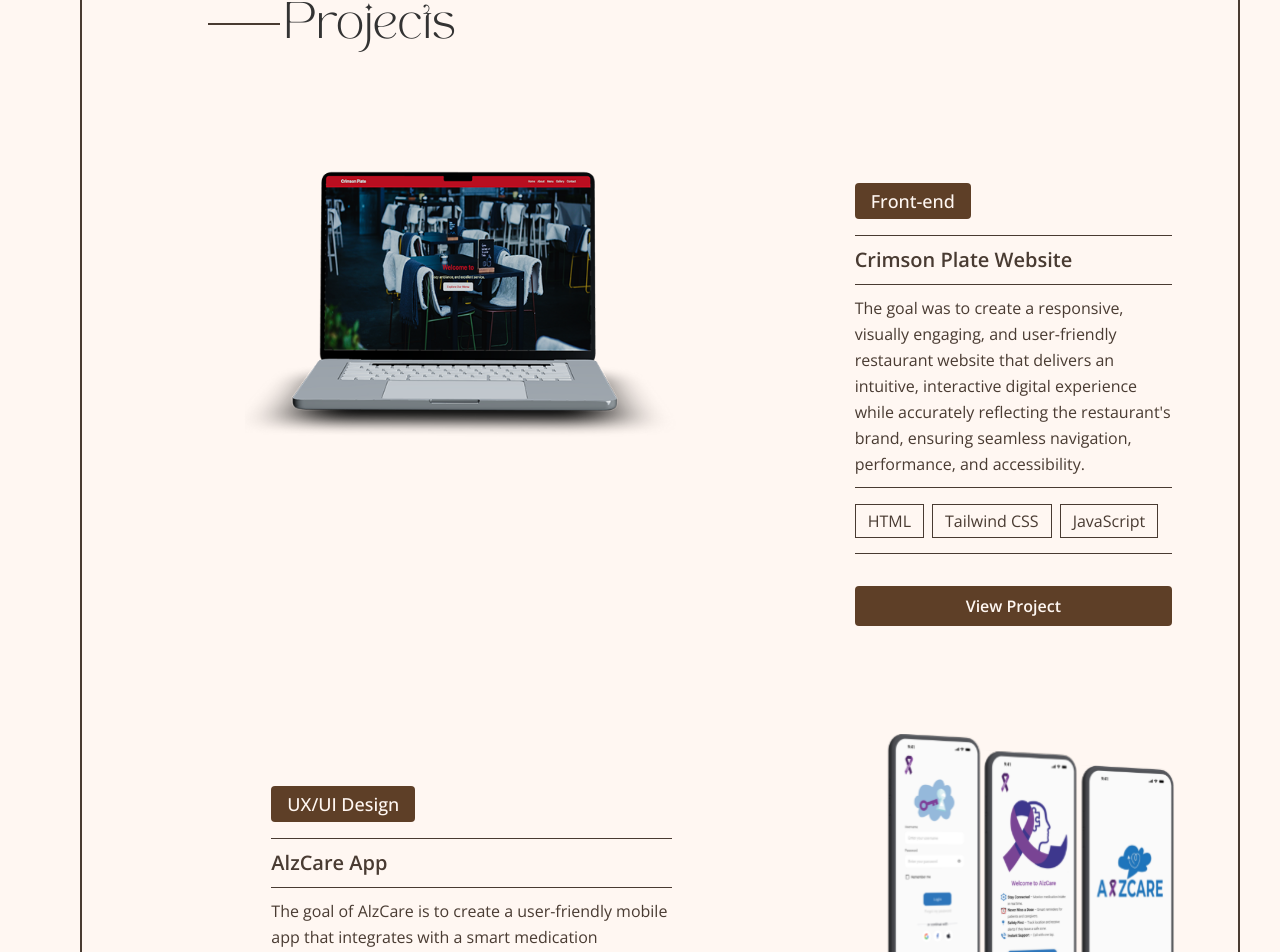
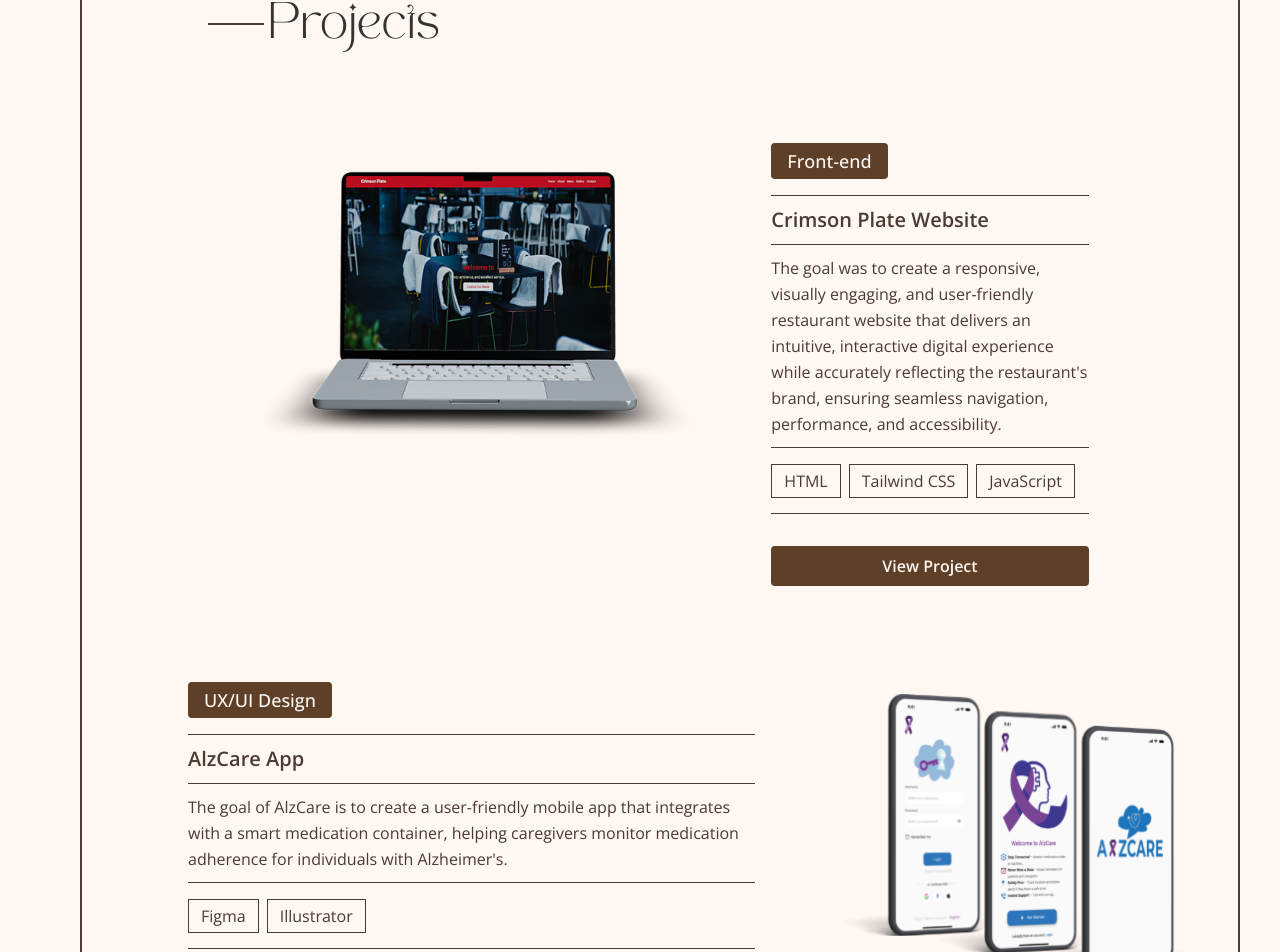
Before and after one commit to Negin-code/portfolio-old-version-1, a React (Vite) app: page /projects in a window 1280 px wide. Shown: the part 193-1145 px from the top of the page. Built offline with nearby package versions, Linux system fonts and the light colour scheme; a web font is replaced by a local one.

Commit message:
update project page

```diff
--- a/src/Pages/Projects.jsx
+++ b/src/Pages/Projects.jsx
@@ -6,7 +6,7 @@
 import AlzcareImage from "../assets/Alzcare.svg";
 const Projects = () => {
   return (
-    <main className="grid grid-cols-4 sm:grid-cols-4 md:grid-cols-6 lg:grid-cols-12 gap-4 min-h-screen bg-[#FFF7F2] pt-20 lg:pt-50 lg:px-0 md:px-8 relative">
+    <main className="grid grid-cols-4 sm:grid-cols-4 md:grid-cols-6 lg:grid-cols-12 gap-4 min-h-screen bg-[#FFF7F2] pt-20 lg:pt-50 lg:px-0 md:px-8 relative overflow-hidden">
       {/* Left vertical line */}
       <div className="absolute left-17 md:left-20 top-0 bottom-8 h-[calc(100%-5rem)] w-[2px] bg-[#493b32]"></div>
 
@@ -14,25 +14,25 @@
       <div className="absolute right-10 top-0 bottom-8 h-[calc(100%-5rem)] w-[2px] bg-[#493b32]"></div>
 
       {/* Projects Title */}
-      <div className="col-span-4 md:col-span-6 lg:col-span-10 lg:col-start-2 flex flex-row items-start justify-start gap-1 mt-20 lg:mt-0 mb-0 pl-25">
-        <div className="w-[5vh] md:w-[9vh] h-[2px] bg-[#493B32] mt-2 lg:mt-4"></div>
-        <h1 className="text-2xl md:text-4xl lg:text-4xl font-tan text-[#493B32] pb-4">
+      <div className="col-span-4 sm:col-span-4 md:col-span-6 lg:col-span-10 lg:col-start-2 flex flex-row items-start justify-start gap-1 mt-20 lg:mt-0 mb-0 pl-25">
+        <div className="w-[5vh] sm:w-[5vh] md:w-[7vh] h-[2px] bg-[#493B32] mt-2 lg:mt-4"></div>
+        <h1 className="text-2xl sm:text-3xl md:text-4xl lg:text-4xl font-tan text-[#493B32] pb-4">
           Projects
         </h1>
       </div>
 
       {/* Front End Section */}
-      <section className="col-span-4 md:col-span-6 lg:col-span-10 lg:col-start-2 col-start-1 mb-12 pl-20 mt-0">
+      <section className="col-span-4 sm:col-span-4 sm:col-start-1 md:col-span-6 md:col-start-1 lg:col-span-10 lg:col-start-2 col-start-1 mb-12 pl-20 mt-0">
         {/* Project 1 - Image on left, content on right */}
-        <div className="grid grid-cols-1 md:grid-cols-2 lg:grid-cols-12 gap-4 md:gap-12 lg:gap-4 mb-20">
-          <div className="col-span-4 md:col-span-4 lg:col-span-7 lg:mt-4 order-1 md:order-1">
+        <div className="grid grid-cols-1 sm:grid-cols-1 md:grid-cols-2 lg:grid-cols-12 gap-4 md:gap-12 lg:gap-4 mb-20">
+          <div className="col-span-4 sm:col-span-4 md:col-span-6 lg:col-span-7 lg:mt-4 order-1 md:order-1">
             <img
               src={CrimsonPlateImage}
               alt="Crimson Plate Website"
-              className="w-full object-cover scale-80"
+              className="w-full object-cover scale-80 md:scale-90 lg:scale-80  mx-5"
             />
           </div>
-          <div className="lg:col-start-9 lg:col-span-4 mt-10 md:mt-20 order-2 md:order-2 ml-10 lg:ml-0">
+          <div className="col-span-4 sm:col-span-4 md:col-span-6 lg:col-span-4 mt-10 md:mt-20 lg:mt-10 order-2 md:order-2 ml-10 lg:ml-0">
             <span className="bg-[#5E3F27] text-[#FFF7F2] text-lg font-medium rounded-sm px-4 py-1 mb-4 w-fit flex justify-start items-start">
               Front-end
             </span>
@@ -73,8 +73,8 @@
         </div>
 
         {/* Project 2 - Content on left, image on right (reversed on mobile) */}
-        <div className="grid grid-cols-1 md:grid-cols-2 lg:grid-cols-12 gap-4 md:gap-12 lg:gap-4 mb-20">
-          <div className="lg:col-start-2 lg:col-span-5 mt-10 md:mt-20 order-4 md:order-1 ml-10 lg:ml-0">
+        <div className="grid grid-cols-1 sm:grid-cols-1 md:grid-cols-2 lg:grid-cols-12 gap-4 md:gap-12 lg:gap-4 mb-20">
+          <div className="col-span-4 sm:col-span-4 md:col-span-6 lg:col-span-7 lg:mt-4 lg:col-start-1 lg:col-span-4 mt-10 md:mt-20 order-4 md:order-1 ml-10 lg:ml-0">
             <span className="bg-[#5E3F27] text-[#FFF7F2] text-lg font-medium rounded-sm px-4 py-1 mb-4 w-fit flex justify-start items-start">
               UX/UI Design
             </span>
@@ -108,7 +108,7 @@
               View Project
             </Link>
           </div>
-          <div className="col-span-4 md:col-span-4 lg:col-span-4 lg:col-start-9 lg:mt-10 order-3 md:order-2">
+          <div className="col-span-4 sm:col-span-4 md:col-span-4 lg:col-span-4 lg:col-start-9 lg:mt-10 order-3 md:order-2">
             <img
               src={AlzcareImage}
               alt="AlzCare App"
@@ -216,7 +216,7 @@
       </section>
 
       {/* Back to Resume Link */}
-      <div className="col-span-8 md:col-span-10 lg:col-start-2 col-start-1 flex justify-between items-center mt-8">
+      <div className=" col-span-8 md:col-span-10 lg:col-start-2 col-start-1 flex justify-between items-center mt-0">
         <div className="flex items-center gap-2 mx-20 lg:mx-10 lg:my-20 lg:mb-20">
           <IoIosArrowRoundBack size={48} color="#493B32" className="my-4" />
           <p className="font-open font-semibold text-xl lg:text-2xl text-[#493B32]">
```
